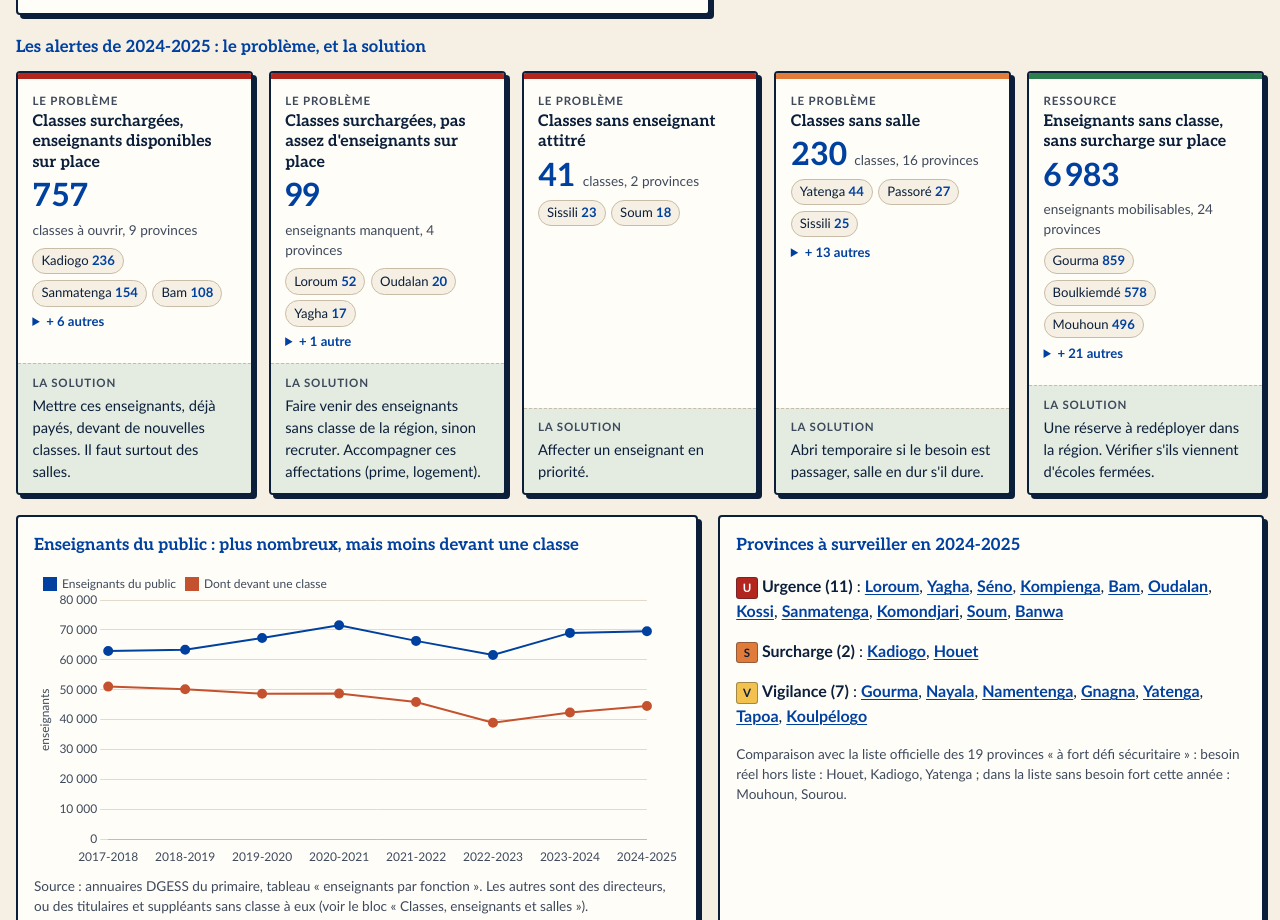
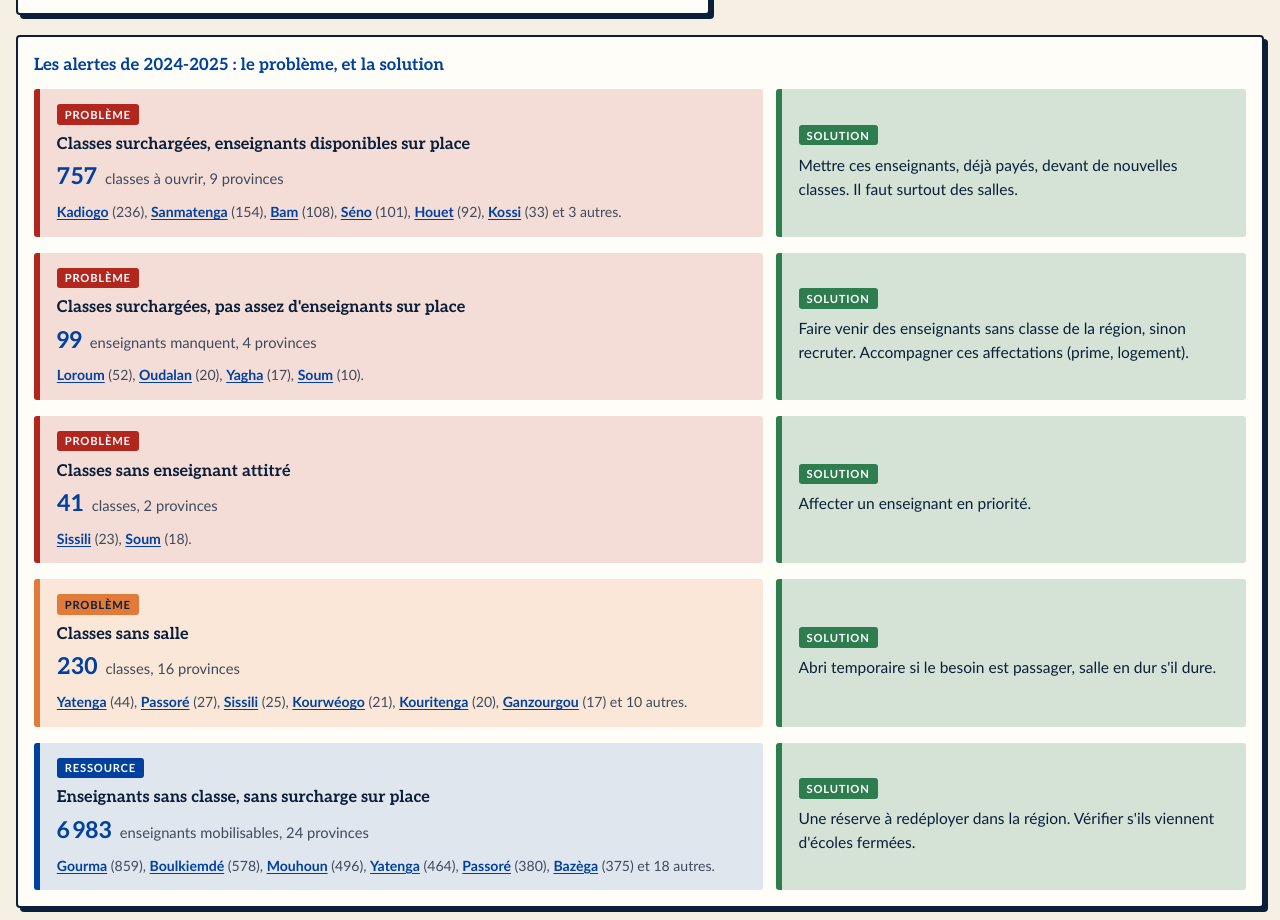
Before and after one commit to MouhamaDiallo/outil-classes-enseignants-bf, a plain HTML site: page index.html in a window 1280 px wide. Shown: the part 1102-2022 px from the top of the page. Drawn offline with nearby package versions, Linux system fonts and the light colour scheme; a web font is replaced by a local one.

Commit message:
Alertes : un cadre, problème et solution colorés

```diff
--- a/app.js
+++ b/app.js
@@ -174,12 +174,10 @@ function dessinerAlertes() {
   const D = P.filter((x) => x.manque > 0).sort((x, y) => y.manque - x.manque);
   const E = P.filter((x) => x.sansSalle > 0).sort((x, y) => y.sansSalle - x.sansSalle);
   const tot = (xs, k) => xs.reduce((t, x) => t + x[k], 0);
-  // une étiquette par province (les 3 premières), le reste se déplie
+  // les provinces touchées : les 6 premières, cliquables, puis « et N autres »
   const etiquettes = (xs, k) => {
-    const e = (x) => `<a class="puce-prov" href="#fiche-${encodeURIComponent(x.nom)}">${titre(x.nom)} <b>${fmt(x[k])}</b></a>`;
-    const reste = xs.slice(3);
-    return `<div class="puces">${xs.slice(0, 3).map(e).join("")}</div>`
-      + (reste.length ? `<details class="autres"><summary>+ ${reste.length} autre${reste.length > 1 ? "s" : ""}</summary><div class="puces">${reste.map(e).join("")}</div></details>` : "");
+    const e = (x) => `${lienProv(x.nom)} (${fmt(x[k])})`;
+    return xs.length > 6 ? `${xs.slice(0, 6).map(e).join(", ")} et ${xs.length - 6} autres` : xs.map(e).join(", ");
   };
   const cartes = [];
   if (A.length) cartes.push({ niveau: "fort", titre: "Classes surchargées, enseignants disponibles sur place",
@@ -197,15 +195,13 @@ function dessinerAlertes() {
   if (C.length) cartes.push({ niveau: "ressource", titre: "Enseignants sans classe, sans surcharge sur place",
     chiffre: fmt(tot(C, "dispo")), unite: `enseignants mobilisables, ${C.length} provinces`, puces: etiquettes(C, "dispo"),
     solution: "Une réserve à redéployer dans la région. Vérifier s'ils viennent d'écoles fermées." });
-  $("#alertes").innerHTML = cartes.map((c) => `<article class="alerte niveau-${c.niveau}">
-      <div class="probleme">
-        <div class="etiq-zone">${c.niveau === "ressource" ? "Ressource" : "Le problème"}</div>
-        <h4>${c.titre}</h4>
-        <div class="gros-chiffre"><b>${c.chiffre}</b> <span>${c.unite}</span></div>
-        ${c.puces}
-      </div>
-      <div class="solution"><div class="etiq-zone">La solution</div><p>${c.solution}</p></div>
-    </article>`).join("") || "<p>Aucune alerte.</p>";
+  $("#alertes").innerHTML = cartes.map((c) => `<div class="ligne-alerte niveau-${c.niveau}">
+      <div class="probleme"><span class="etiq-zone">${c.niveau === "ressource" ? "Ressource" : "Problème"}</span>
+        <div class="titre-alerte">${c.titre}</div>
+        <div class="chiffre-alerte"><b>${c.chiffre}</b> ${c.unite}</div>
+        <div class="prov-alerte">${c.puces}.</div></div>
+      <div class="solution"><span class="etiq-zone">Solution</span><div class="texte-solution">${c.solution}</div></div>
+    </div>`).join("") || "<p>Aucune alerte.</p>";
 }
 
 // Le plan d'une année, en quatre lignes : classes, enseignants, salles, résultat.
--- a/index.html
+++ b/index.html
@@ -9,7 +9,7 @@
   <link rel="preconnect" href="https://fonts.googleapis.com">
   <link rel="preconnect" href="https://fonts.gstatic.com" crossorigin>
   <link rel="stylesheet" href="https://fonts.googleapis.com/css2?family=Aleo:wght@400;700&family=Andika:wght@400;700&display=swap">
-  <link rel="stylesheet" href="style.css?v=33">
+  <link rel="stylesheet" href="style.css?v=35">
 </head>
 <body>
   <header class="entete">
@@ -61,9 +61,9 @@
           <p><a href="#simulateur" class="lien-plan">Voir le plan détaillé, province par province et année par année →</a></p>
         </section>
       </div>
-      <section class="alertes-bloc">
+      <section class="bloc alertes-bloc">
         <h3>Les alertes de 2024-2025 : le problème, et la solution</h3>
-        <div id="alertes" class="grille-alertes"></div>
+        <div id="alertes" class="liste-alertes"></div>
       </section>
       <div class="grille-2">
         <figure class="graphe-bloc">
@@ -256,6 +256,6 @@
 
   <script src="https://cdnjs.cloudflare.com/ajax/libs/leaflet/1.9.4/leaflet.min.js"></script>
   <script src="https://cdnjs.cloudflare.com/ajax/libs/Chart.js/4.4.1/chart.umd.min.js"></script>
-  <script type="module" src="app.js?v=32"></script>
+  <script type="module" src="app.js?v=35"></script>
 </body>
 </html>
--- a/style.css
+++ b/style.css
@@ -331,3 +331,37 @@ details.autres summary { cursor: pointer; font-size: .82rem; color: var(--accent
 details.autres .puces { margin-top: .35rem; }
 .alerte .solution { background: color-mix(in srgb, var(--donneuse) 13%, var(--surface)); border-top: 1px dashed var(--axe); padding: .6rem .9rem .7rem; }
 .alerte .solution p { margin: .15rem 0 0; font-size: .92rem; color: var(--texte); }
+/* alertes : un seul cadre ; chaque ligne = le problème (rouge) à gauche, la solution (vert) à droite */
+.liste-alertes { display: grid; gap: .55rem; }
+.ligne-alerte { display: grid; grid-template-columns: minmax(0, 1.55fr) minmax(0, 1fr); gap: .5rem; }
+.ligne-alerte > div { padding: .55rem .75rem; border-radius: 3px; font-size: .92rem; line-height: 1.45; }
+.ligne-alerte .probleme { background: color-mix(in srgb, var(--urgence) 9%, var(--surface)); border-left: 4px solid var(--urgence); }
+.ligne-alerte.niveau-moyen .probleme { background: color-mix(in srgb, var(--surcharge) 11%, var(--surface)); border-left-color: var(--surcharge); }
+.ligne-alerte.niveau-ressource .probleme { background: color-mix(in srgb, var(--accent) 8%, var(--surface)); border-left-color: var(--accent); }
+.ligne-alerte .solution { background: color-mix(in srgb, var(--donneuse) 13%, var(--surface)); border-left: 4px solid var(--donneuse); }
+.ligne-alerte .etiq-zone { display: inline-block; margin-right: .45rem; padding: 0 .35rem; border-radius: 2px; font-size: .68rem; vertical-align: 1px; background: var(--surface); }
+.ligne-alerte .probleme .etiq-zone { color: var(--urgence); }
+.ligne-alerte.niveau-moyen .probleme .etiq-zone { color: var(--surcharge); }
+.ligne-alerte.niveau-ressource .probleme .etiq-zone { color: var(--accent); }
+.ligne-alerte .solution .etiq-zone { color: var(--donneuse); }
+.ligne-alerte .chiffre { color: var(--accent); font-variant-numeric: tabular-nums; }
+@media (max-width: 760px) { .ligne-alerte { grid-template-columns: minmax(0, 1fr); gap: 0; } .ligne-alerte .probleme { border-radius: 3px 3px 0 0; } .ligne-alerte .solution { border-radius: 0 0 3px 3px; } }
+/* alertes, version aérée : plus d'espace, couleurs plus marquées */
+.liste-alertes { gap: 1rem; }
+.ligne-alerte { gap: .8rem; }
+.ligne-alerte > div { padding: .85rem 1.05rem; line-height: 1.55; }
+.ligne-alerte .probleme { background: color-mix(in srgb, var(--urgence) 15%, var(--surface)); border-left-width: 6px; }
+.ligne-alerte.niveau-moyen .probleme { background: color-mix(in srgb, var(--surcharge) 17%, var(--surface)); }
+.ligne-alerte.niveau-ressource .probleme { background: color-mix(in srgb, var(--accent) 12%, var(--surface)); }
+.ligne-alerte .solution { background: color-mix(in srgb, var(--donneuse) 20%, var(--surface)); border-left-width: 6px; display: flex; flex-direction: column; justify-content: center; }
+.ligne-alerte .etiq-zone { display: inline-block; margin: 0 0 .45rem; padding: .1rem .5rem; border-radius: 3px; font-size: .7rem; color: #fff !important; }
+.ligne-alerte .probleme .etiq-zone { background: var(--urgence); color: var(--lettre-urgence) !important; }
+.ligne-alerte.niveau-moyen .probleme .etiq-zone { background: var(--surcharge); color: var(--lettre-surcharge) !important; }
+.ligne-alerte.niveau-ressource .probleme .etiq-zone { background: var(--accent); color: var(--sur-accent) !important; }
+.ligne-alerte .solution .etiq-zone { background: var(--donneuse); color: var(--lettre-donneuse) !important; align-self: flex-start; }
+.titre-alerte { font-family: var(--titres); font-weight: 700; font-size: 1.02rem; color: var(--texte); }
+.chiffre-alerte { margin: .2rem 0 .3rem; color: var(--texte-2); }
+.chiffre-alerte b { font-family: var(--titres); font-size: 1.45rem; color: var(--accent); font-variant-numeric: tabular-nums; margin-right: .25rem; }
+.prov-alerte { font-size: .88rem; color: var(--texte-2); }
+.texte-solution { font-size: .97rem; color: var(--texte); }
+@media (max-width: 760px) { .ligne-alerte { gap: 0; } }
```
